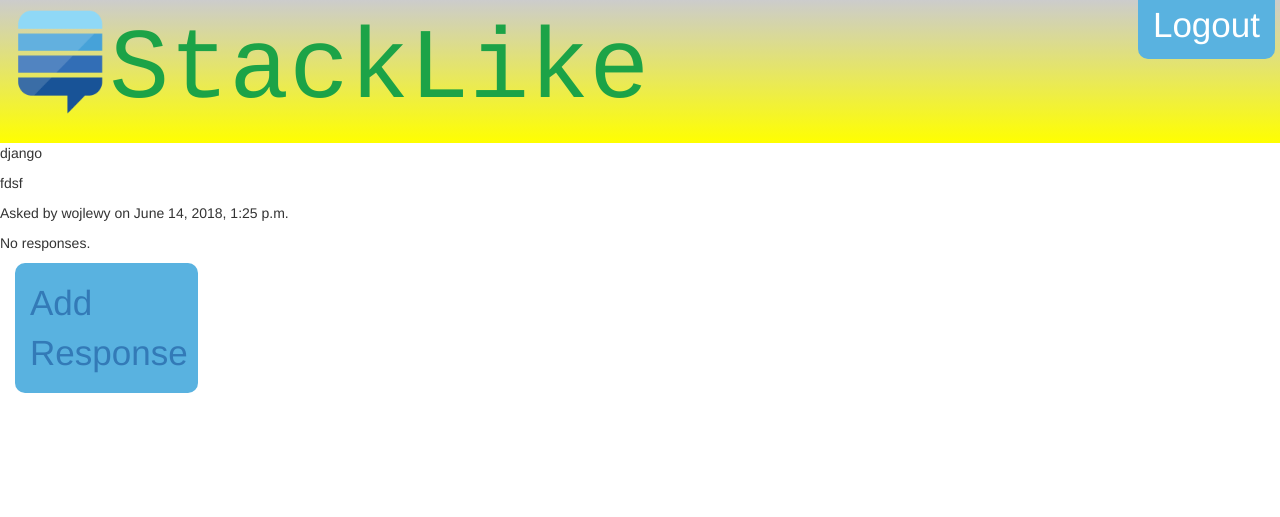
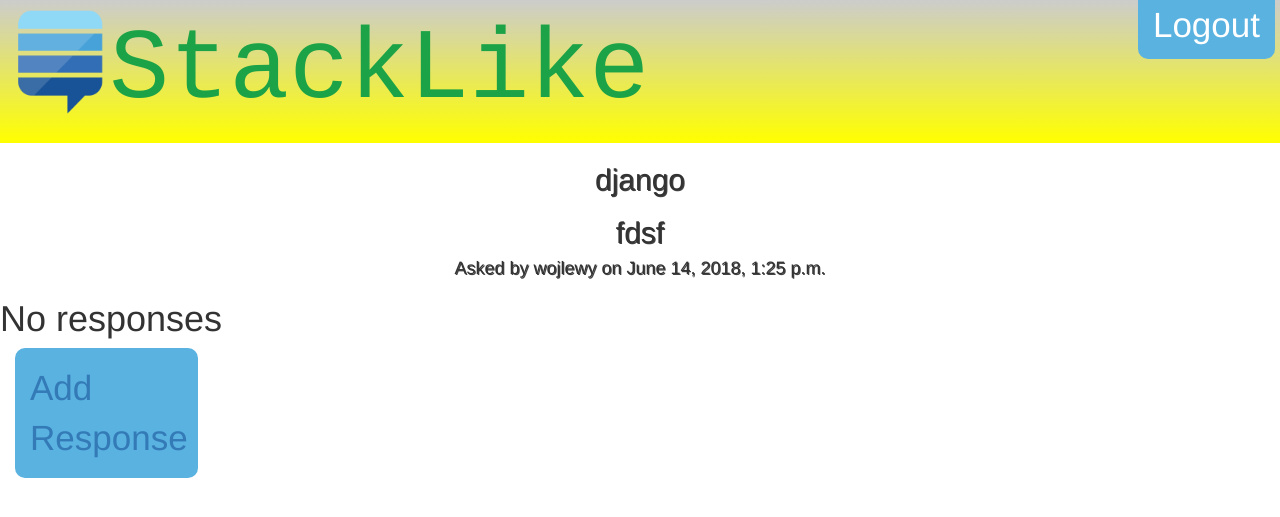
Before and after one commit to WoLewicki/PythonProject3, a Django app: page /home/1/1/ in a window 1280 px wide. Shown: the top 517 px of the page. Run offline with Django 3.2, Linux system fonts and the light colour scheme; a user stored in the database is signed in; data comes from the database, SQL or seed files in the repository; both versions use the stored data as it was after the commit; some libraries are stand-ins or nearby versions.

Commit message:
Project ready

```diff
--- a/templates/home/category_page.html
+++ b/templates/home/category_page.html
@@ -17,6 +17,6 @@
  {% endfor %}
  </ul>
     {% else %}
-    <p>No questions available yet.</p>
+    <h1>No questions available yet.</h1>
     {% endif %}
 {% endblock %}
--- a/templates/home/main_page.html
+++ b/templates/home/main_page.html
@@ -2,7 +2,8 @@
 
 {% block content %}
        <br><div class="col-sm-2" style="text-align: right"> <a id="question" class="btn-login" style=" margin-right: 5px;
-     border-bottom-left-radius: 10px; border-bottom-right-radius: 10px" href="{% url 'new_question' %}">Add Question</a></div></br>
+     border-bottom-left-radius: 10px; border-bottom-right-radius: 10px; border-top-right-radius: 10px; border-top-left-radius: 10px;"
+                                                               href="{% url 'new_question' %}">Add Question</a></div></br>
     {% if categories_list %}
  <ul>
      <br></br>
--- a/templates/home/question_page.html
+++ b/templates/home/question_page.html
@@ -1,9 +1,11 @@
 {% extends "base.html" %}
 
 {% block content %}
-    <p>{{ question_topic }}</p>
-    <p>{{ question_text }}</p>
-    <p>Asked by {{ request.user }} on {{ pub_date }}</p>
+    <div class="w3-container w3-light-grey">
+    <h2 style="text-shadow:1px 1px 0 #444" align="center">{{ question_topic }}</h2>
+        <h2 style="text-shadow:1px 1px 0 #444" align="center">{{ question_text }}</h2>
+    <h4 style="text-shadow:1px 1px 0 #444" align="center">Asked by {{ request.user }} on {{ pub_date }}</h4>
+    </div>
     {% if responses_list %}
  <ul>
       <div class="category" style="font-family:Courier"> Responses: </div>
@@ -18,7 +20,7 @@
  {% endfor %}
  </ul>
     {% else %}
-    <p>No responses.</p>
+    <h1>No responses</h1>
     {% endif %}
     <div class="col-sm-2"><div class="btn-login" style=" border-top-left-radius: 10px; border-top-right-radius: 10px;
      border-bottom-left-radius: 10px; border-bottom-right-radius: 10px"> <a href="{% url 'new_response' question_id %}">Add Response</a></div></div>
```
Also changed, not shown: db.sqlite3.
